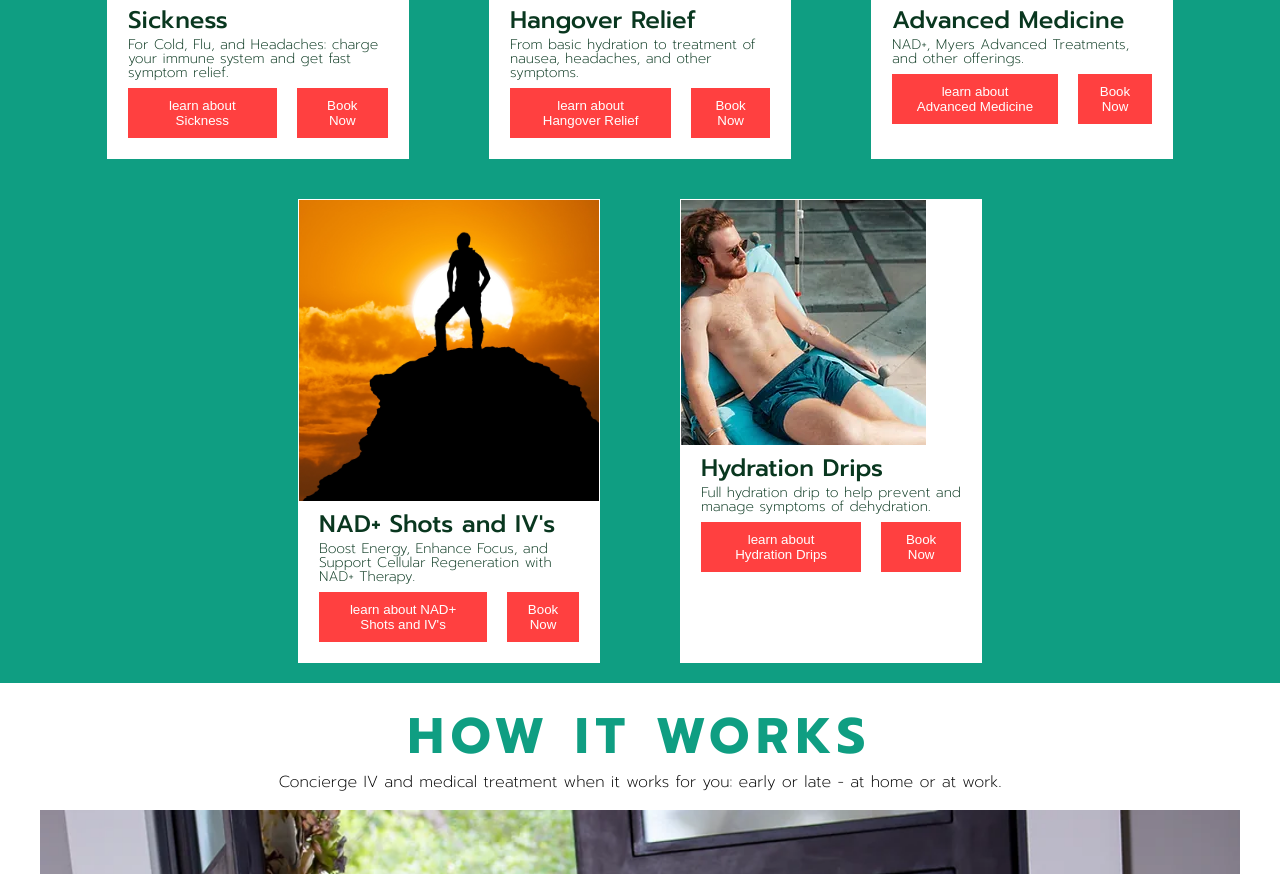
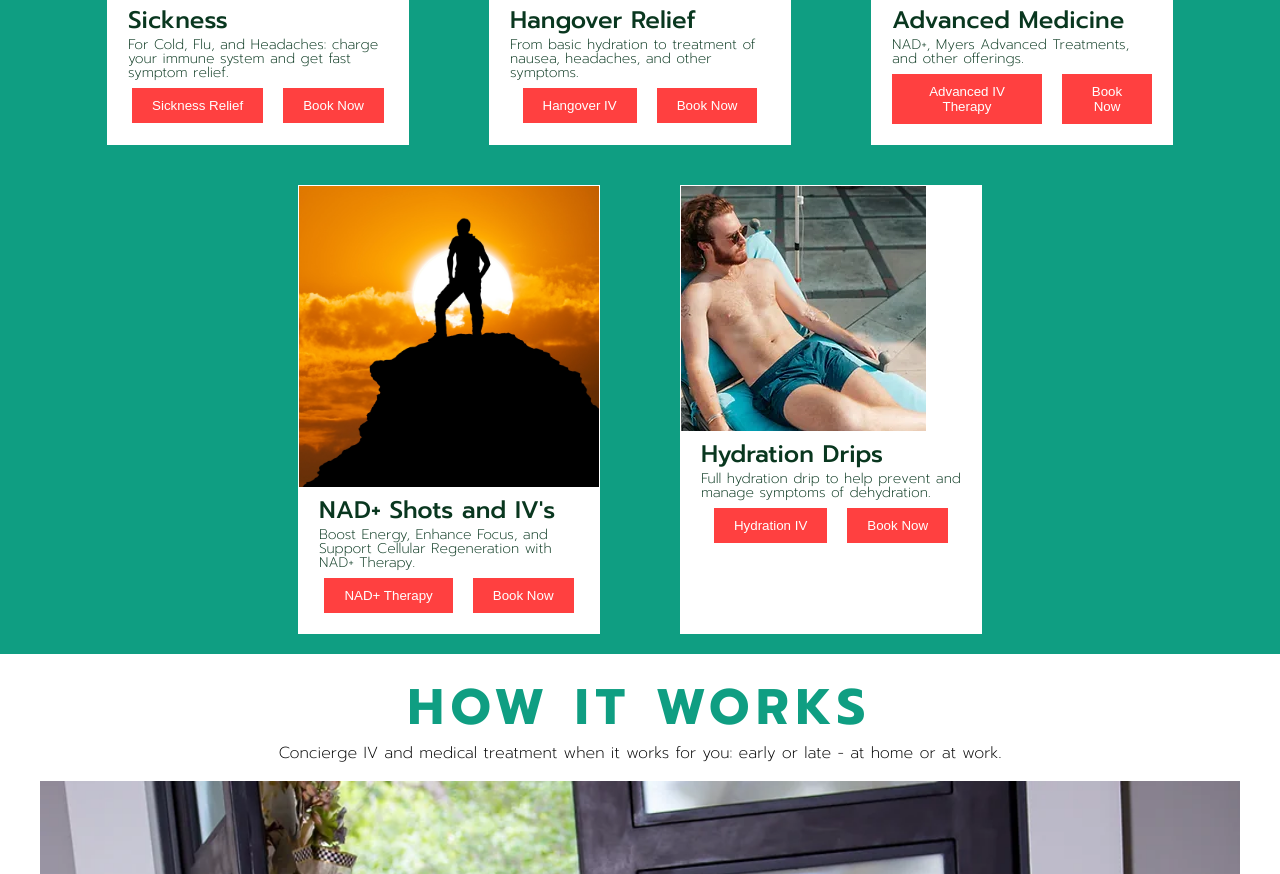
Before and after one commit to mtahirgulzar/luxe-test, a Gatsby site: page / in a window 1280 px wide. Shown: the part 1307-2181 px from the top of the page. Built offline with nearby package versions, Linux system fonts and the light colour scheme; Gatsby itself is replaced by a stand-in of ours.

Commit message:
fix: seo

```diff
--- a/src/components/LandingPages/Treatments.js
+++ b/src/components/LandingPages/Treatments.js
@@ -68,7 +68,12 @@ const Treatments = ({ treatmentsData, pageContext }) => {
                 <p>{treatment.description}</p>
                 <div className="buttons">
                   <a href={getUrlWithParams(treatment.link)} style={{ textDecoration: 'none' }}>
-                    <button className="book-now">learn about  {treatment.title}</button>
+                    <button className="book-now"> {treatment.title === 'Sickness' && 'Sickness Relief'}
+                      {treatment.title === 'Hangover Relief' && 'Hangover IV'}
+                      {treatment.title === 'Advanced Medicine' && 'Advanced IV Therapy'}
+                      {treatment.title === 'NAD+ Shots and IV\'s' && 'NAD+ Therapy'}
+                      {treatment.title === 'Hydration Drips' && 'Hydration IV'}
+                      {!['Sickness', 'Hangover Relief', 'Advanced Medicine', 'NAD+ Shots and IV\'s', 'Hydration Drips'].includes(treatment.title) && `${treatment.title} Treatment`}</button>
                   </a>
                   {(treatment.link !== '/city/27aec72e-36ac-4aad-b769-b70c46759d6a')
                     ? <a href={getUrlWithParams(`${treatment.link}#treatments`)} style={{ textDecoration: 'none' }}>
```
Also changed, not shown: src/components/LandingPages/TreatmentsAlt.js (+6 -1 lines).
